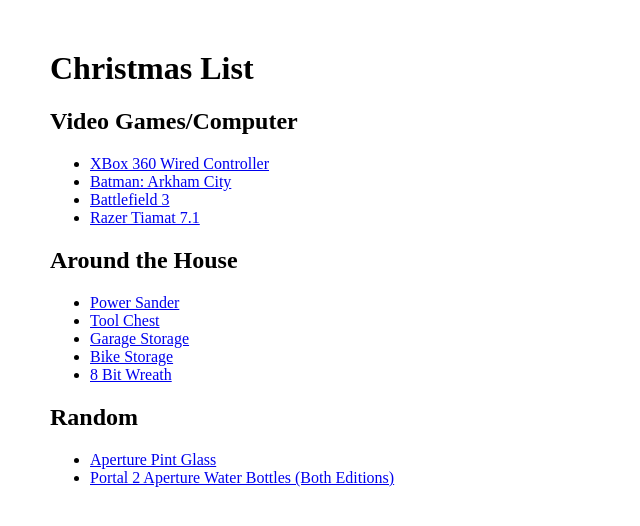
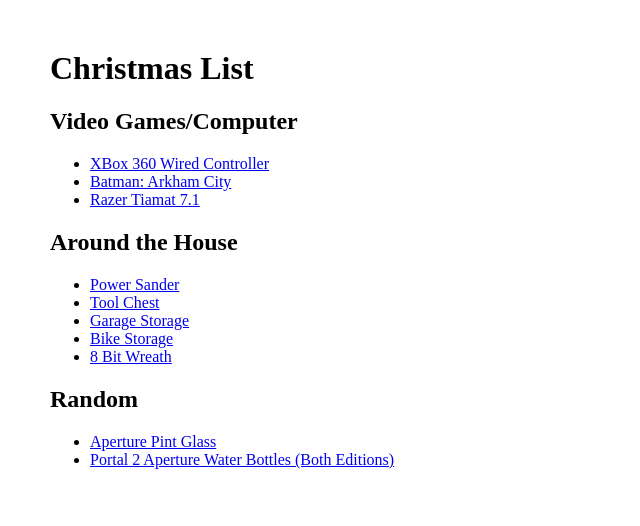
Before and after one commit to Slinkkay/slinkkay.github.com, a Jekyll site: the page built from christmas.markdown, in a window 1280 px wide. Shown: the top 526 px of the page, without its empty margins (0-640 px from the left). Built offline with Jekyll 4.4.1, drawn with Linux system fonts in a browser that asks for light colours.

```diff
--- a/christmas.markdown
+++ b/christmas.markdown
@@ -8,7 +8,6 @@
 ## Video Games/Computer
 * [XBox 360 Wired Controller](http://goo.gl/kWEYI)
 * [Batman: Arkham City](http://goo.gl/8gsQ4)
-* [Battlefield 3](http://goo.gl/M3aKh)
 * [Razer Tiamat 7.1](http://www.razerzone.com/tiamat/en)
 
 ## Around the House
```
